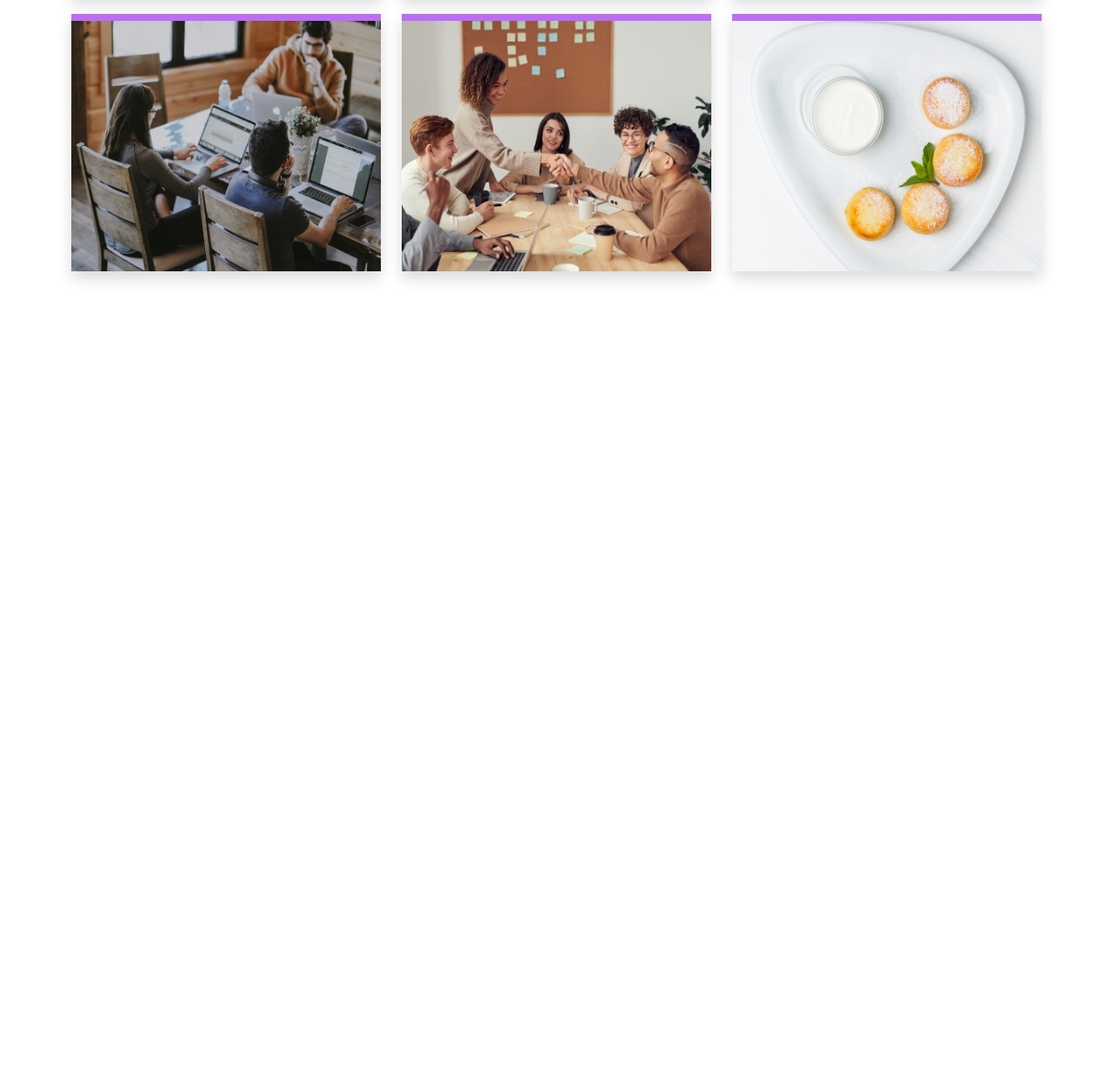
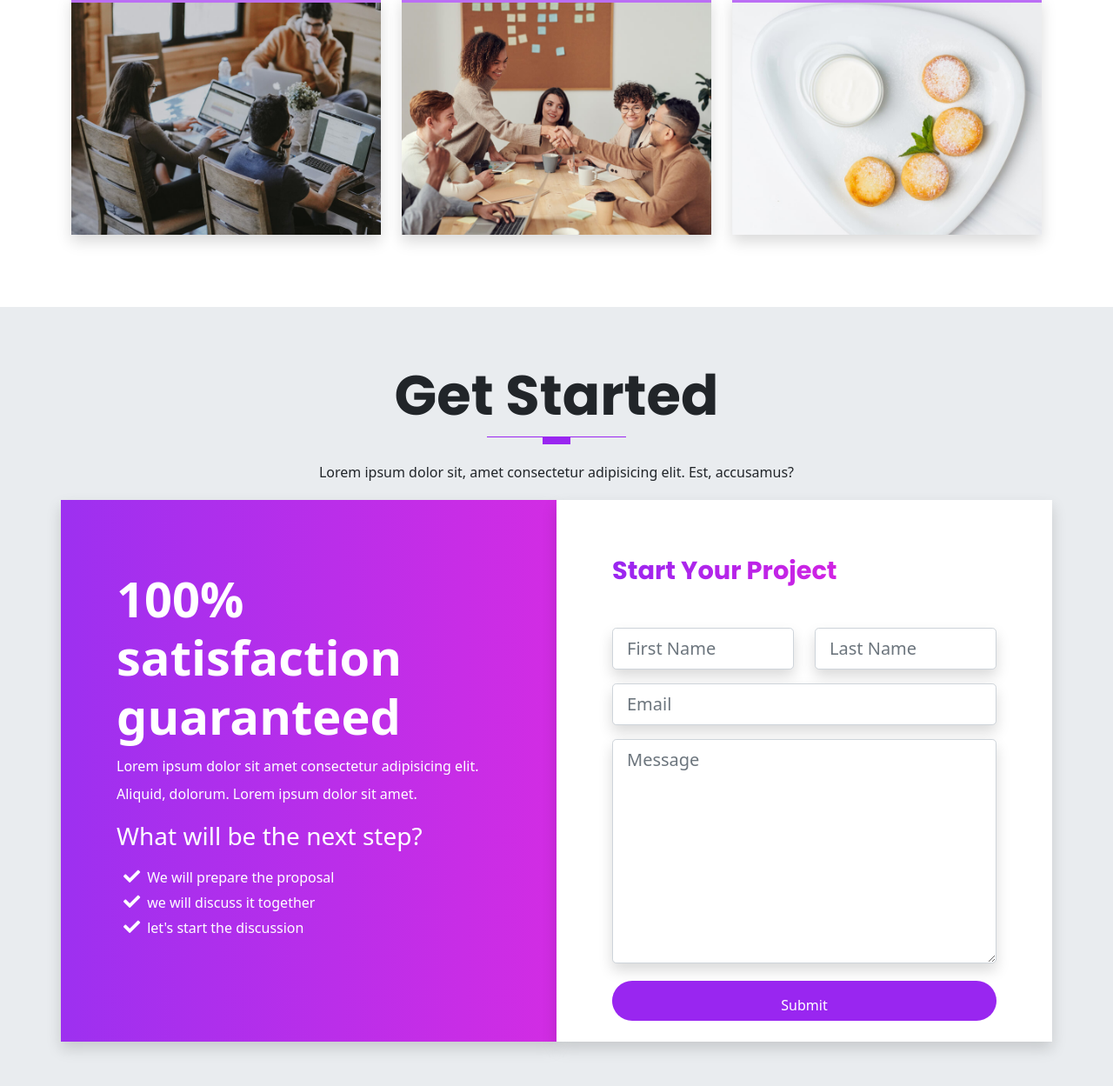
Before and after one commit to DinoVas/bootstrap-portfolio, a website: page index.html in a window 1280 px wide. Shown: the part 5958-7207 px from the top of the page at 87% size. Before the commit the page ends 6353 px from the top, so only its background shows below. Drawn offline with nearby package versions, Linux system fonts and the light colour scheme.

Commit message:
get started section done

```diff
--- a/index.html
+++ b/index.html
@@ -555,6 +555,51 @@
     </div>
   </section>
 
+  <!-- START SECTION 8 - GET STARTED -->
+  <section id="contact" class="get-started">
+    <div class="container">
+      <div class="row text-center">
+        <h1 class="display-3 fw-bold text-capitalize">Get started</h1>
+        <div class="heading-line"></div>
+        <p class="lh-lg">Lorem ipsum dolor sit, amet consectetur adipisicing elit. Est, accusamus?</p>
+      </div>
+
+      <!-- START THE CTA CONTENT -->
+      <div class="row text-white">
+        <div class="col-12 col-lg-6 gradient shadow p-3">
+          <div class="cta-info w-100">
+            <h4 class="display-4 fw-bold">
+              100% satisfaction guaranteed
+            </h4>
+            <p class="lh-lg">
+              Lorem ipsum dolor sit amet consectetur adipisicing elit. Aliquid, dolorum. Lorem ipsum dolor sit amet.
+            </p>
+            <h3 class="display-3--brief">What will be the next step?</h3>
+            <ul class="cta-info__list">
+              <li>We will prepare the proposal</li>
+              <li>we will discuss it together</li>
+              <li>let's start the discussion</li>
+            </ul>
+          </div>
+        </div>
+        <div class="col-12 col-lg-6 bg-white shadow p-3">
+          <div class="form w-100 pb-2">
+            <h4 class="display-3--title mb-5">Start your project</h4>
+            <form action="#" class="row">
+              <div class="col-lg-6 mb-3"><input type="text" placeholder="First Name" id="inputFirstName" class="shadow form-control form-control-lg"></div>
+              <div class="col-lg-6 mb-3"><input type="text" placeholder="Last Name" id="inputLastName" class="shadow form-control form-control-lg"></div>
+              <div class="col-lg-12 mb-3"><input type="email" placeholder="Email" id="inputEmail" class="shadow form-control form-control-lg"></div>
+              <div class="col-lg-12 mb-3"><textarea name="message" id="message" placeholder="Message" rows="8" class="shadow form-control form-control-lg"></textarea></div>
+              <div class="text-center d-grid mt-1">
+                <button class="btn btn-primary rounded-pill pt-3 -pb-3" type="button">Submit</button>
+              </div>
+            </form>
+          </div>
+        </div>
+      </div>
+    </div>
+  </section>
+
     <script src="assets/vendors/glightbox/js/glightbox.js"></script>
     <script type="text/javascript">
         const lightbox = GLightbox({
--- a/scss/components/_typography.scss
+++ b/scss/components/_typography.scss
@@ -73,3 +73,9 @@
     border-right: 0.1rem solid $gray-300;
     height: 100%;
 }
+
+
+//GRADIENT BG
+.gradient {
+    background: linear-gradient(to right, rgba($primary,0.95), rgba($secondary,0.95));
+}
--- a/scss/sections/_get-started.scss
+++ b/scss/sections/_get-started.scss
@@ -0,0 +1,47 @@
+@use '../custom' as *;
+@use '../components/mixins' as *;
+
+.get-started {
+    padding: 4rem 0;
+    background-color: $gray-200;
+}
+
+.cta-info {
+    padding: 3rem;
+    margin: 1rem 0;
+
+    &__list {
+        position: relative;
+        list-style-type: none;
+        display: block;
+
+        padding-top: .5rem;
+        padding-left: .5rem;
+        margin-bottom: 0.7rem;
+
+        li::before {
+            font-family: "Font Awesome 5 free";
+            content: "\f00c";
+            font-weight: 600;
+            margin-right: 0.5rem;
+            font-size: 1.2rem;
+        }
+    }
+}
+
+//FORM CONTENT
+
+.form {
+    padding: 3rem;
+
+    button {
+        border: none;
+        color: white;
+
+        a {
+            color: white;
+            text-decoration: none;
+            text-transform: capitalize;
+        }
+    }
+}
--- a/scss/sections/_portfolio.scss
+++ b/scss/sections/_portfolio.scss
@@ -13,14 +13,13 @@
 .portfolio-box {
     position: relative;
     width: 100%;
-    height: 18.5rem;
+    max-height: 18.5rem;
     overflow: hidden;
     margin-bottom: 1.2rem;
     border-top: .5rem solid $purple-light;
 
     img {
         width: 100%;
-        height: 100%;
     }
 
     .portfolio-info {
```
Also changed, not shown: assets/css/style.css, 1 other file.
